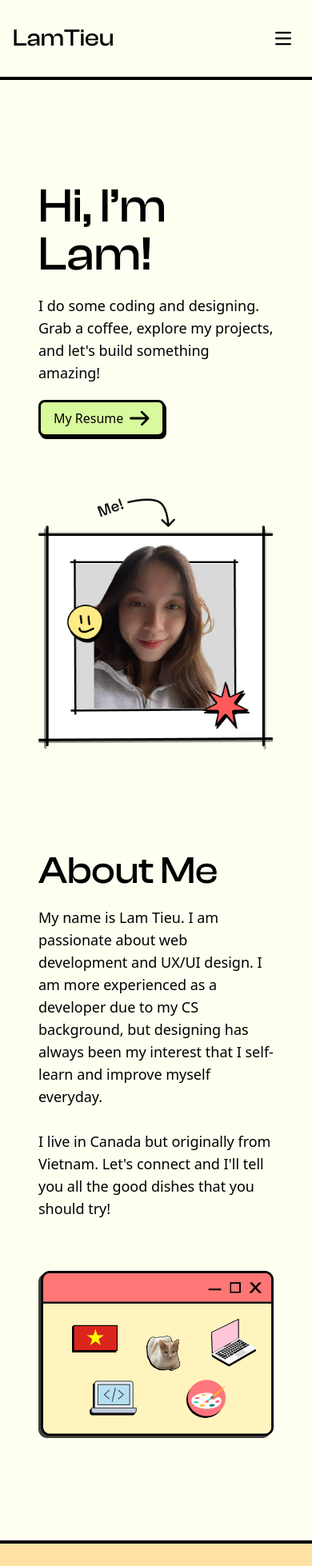
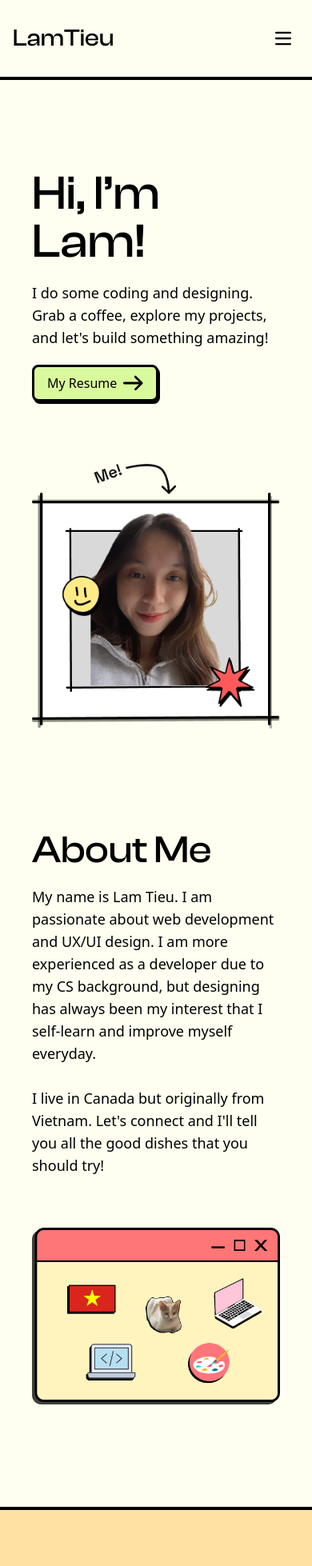
Before and after one commit to ltieu12/my-portfolio, a React (Create React App) app: page / in a window 390 px wide. Shown: the top 1958 px of the page at 80% size. Built offline with nearby package versions, Linux system fonts and the light colour scheme.

Commit message:
Fix form padding in mobile screen and add resume link in About page

```diff
--- a/src/components/Form.js
+++ b/src/components/Form.js
@@ -10,7 +10,7 @@ const Form = () => {
 
     return (
         <>
-            <form className="bg-yellow-300 shadow-dark-shadow-lg my-4 p-10 md:p-12 rounded-xl border-3 border-black">
+            <form className="bg-yellow-300 shadow-dark-shadow-lg my-4 p-8 md:p-12 rounded-xl border-3 border-black">
                 <div className="mb-6">
                     <label className="block text-left" htmlFor="firstName">First Name</label>
                     <input className="border-2 rounded-md border-black w-full px-2 py-1" type="text" value={formData.firstName} required></input>
--- a/src/pages/AboutPage.js
+++ b/src/pages/AboutPage.js
@@ -4,20 +4,20 @@ import { Arrow } from "../components/Arrow";
 export const AboutPage = () => {
     return (
         <>
-            <div className='container mx-auto px-12 mt-32 md:px-24 md:mt-20 flex flex-col md:flex-row md:justify-between md:items-center'>
+            <div className='container mx-auto px-10 mt-28 md:px-24 md:mt-20 flex flex-col md:flex-row md:justify-between md:items-center'>
                 <div className="pb-16 md:pb-0 md:w-1/2 text-left space-y-5">
                     <h1 className="text-6xl md:text-7xl font-Clash">Hi, I’m Lam!</h1>
                     <p className="text-lg">
                     I do some coding and designing.<br />Grab a coffee, explore my projects, and let's build something amazing!
                     </p>
-                    <a href="#" className="inline-flex items-center px-4 py-2 font-medium bg-lime-200 border-3 border-black rounded-lg shadow-dark-shadow hover:bg-lime-300">My Resume
+                    <a href="https://drive.google.com/file/d/19JBGAxuQzqHNZVe1E5gOGGInXz0iooBN/view" className="inline-flex items-center px-4 py-2 font-medium bg-lime-200 border-3 border-black rounded-lg shadow-dark-shadow hover:bg-lime-300">My Resume
                         <Arrow />
                     </a>
                 </div>
                 <img src="/Profile Pic.png" alt="Profile Pic"></img>
             </div>
 
-            <div className='container mx-auto px-12 md:px-24 mt-32 flex flex-col-reverse md:flex-row md:justify-between md:items-center'>
+            <div className='container mx-auto px-10 md:px-24 mt-32 flex flex-col-reverse md:flex-row md:justify-between md:items-center'>
                 <img src="/Browser.png" alt="About me browser illustration"></img>
                 <div className="pb-16 md:p-0 md:w-1/2 text-left space-y-5 md:ml-16">
                     <h2 className="text-5xl md:text-6xl font-Clash">About Me</h2>
@@ -27,7 +27,7 @@ export const AboutPage = () => {
                 </div>
             </div>
 
-            <div className="mx-auto mt-32 pt-16 pb-24 bg-custom-orange border-y-4 border-black">
+            <div className="mx-auto mt-32 pt-16 pb-24 px-1 bg-custom-orange border-y-4 border-black">
                 <h2 className="text-6xl md:text-7xl font-Clash">What I Know</h2>
                 <div className="max-w-sm md:max-w-4xl mx-auto grid grid-cols-2 gap-y-4 md:grid-cols-4 md:gap-y-8 pt-12 justify-items-center">
                     <Skill browserImgSrc={"/skills-img/React Icon.png"} mobileImgSrc={"/skills-img/React Icon (small).png"} altText={"React Logo"} />
```
